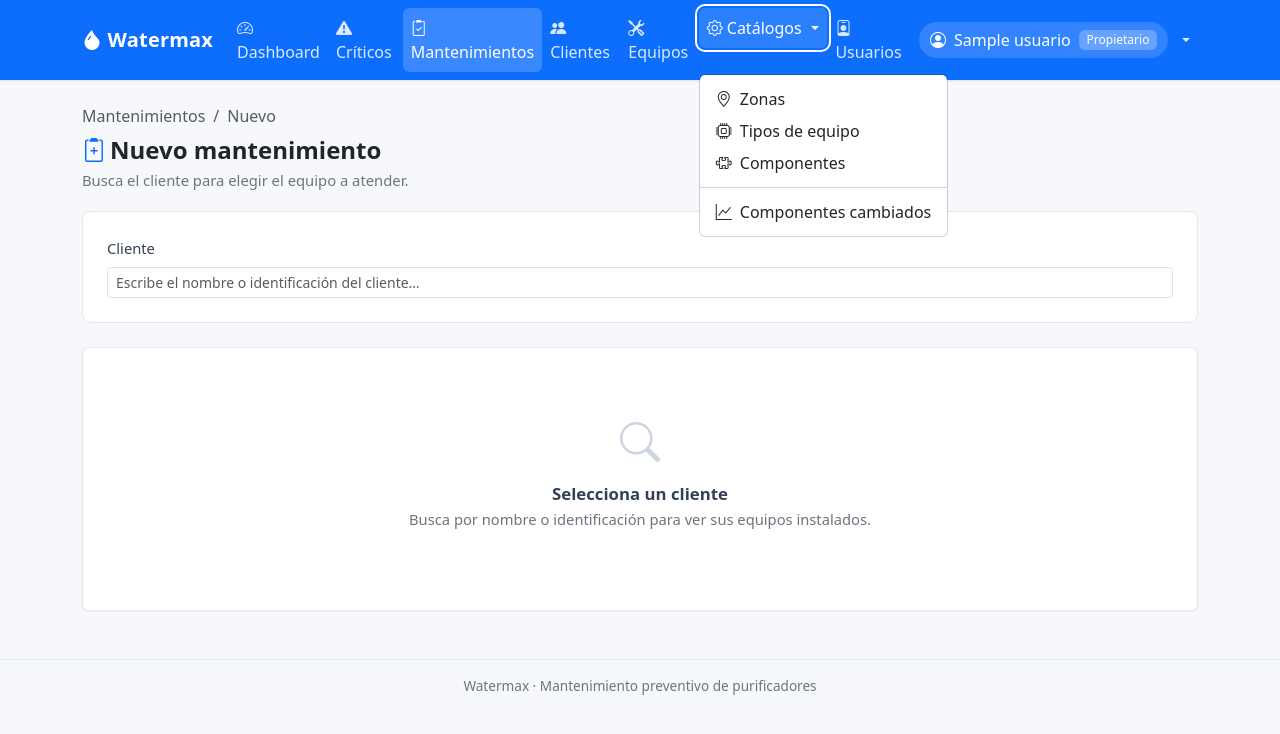
After one commit to davadord/watermax, a Flask app: page /maintenance/nuevo in a window 1280 px wide, after a click on "Catálogos". The commit adds this page. Shown: the top 734 px of the page. Run offline with Flask 3, Linux system fonts and the light colour scheme; a user stored in the database is signed in; tables that the repository leaves empty hold one stand-in row (values such as "Sample post"); some libraries are stand-ins or nearby versions.

Commit message:
Sprint 5: buscador y paginación en listados a escala real (#34-#38)
Con la BD poblada a escala real (500 equipos), los <select> con todo el
catálogo y los listados sin paginar se volvían inmanejables:

- Componente client_picker (búsqueda server-side por nombre/identificación,
  vía /admin/clientes/buscar) reemplaza los <select> largos de cliente en
  formularios de equipo, mantenimientos y reportes.
- Buscador + paginación en listado de clientes y equipos (admin).
- Alta rápida de mantenimiento: /maintenance/nuevo (buscar cliente → ver
  sus equipos → registrar), accesible para todos los roles. El link
  "Mantenimientos" del nav ahora es visible para técnicos también.
- Link directo desde el dashboard al reporte de componentes cambiados de
  la zona filtrada.

```diff
--- a/app/static/js/app.js
+++ b/app/static/js/app.js
@@ -8,6 +8,7 @@
     initFilterReset();
     initSubmitGuard();
     initAutoFocus();
+    initClientPicker();
   });
 
   // Tooltips en cualquier elemento con data-bs-toggle="tooltip"
@@ -88,6 +89,10 @@
           if (el.tagName === "SELECT") el.selectedIndex = 0;
           else el.value = "";
         });
+        form.querySelectorAll("[data-client-picker]").forEach(function (input) {
+          var hidden = document.getElementById(input.dataset.clientPickerTarget);
+          if (hidden) hidden.value = "";
+        });
         form.submit();
       });
     });
@@ -117,6 +122,83 @@
     });
   }
 
+  // Selector de cliente por búsqueda server-side: al escribir, hace fetch
+  // a data-client-picker-url?q=... y muestra sugerencias reales (substring
+  // en nombre o identificación, no solo prefijo como un <datalist>).
+  //   <input data-client-picker data-client-picker-target="cliente_id"
+  //          data-client-picker-url="/admin/clientes/buscar">
+  //   <input type="hidden" id="cliente_id">
+  //   <ul class="wm-client-picker-results">
+  function initClientPicker() {
+    document.querySelectorAll("[data-client-picker]").forEach(function (input) {
+      var hidden = document.getElementById(input.dataset.clientPickerTarget);
+      var url = input.dataset.clientPickerUrl;
+      var results = input.parentElement.querySelector(".wm-client-picker-results");
+      if (!hidden || !url || !results) return;
+
+      var debounceTimer = null;
+      var lastQuery = "";
+
+      function hideResults() {
+        results.classList.add("d-none");
+        results.innerHTML = "";
+      }
+
+      function selectCliente(cliente) {
+        input.value = cliente.nombre + " — " + cliente.identificador;
+        var previo = hidden.value;
+        hidden.value = cliente.id;
+        hideResults();
+        if (input.hasAttribute("data-client-picker-autosubmit") && hidden.value !== previo) {
+          input.form.submit();
+        }
+      }
+
+      function renderResults(clientes) {
+        results.innerHTML = "";
+        if (!clientes.length) {
+          hideResults();
+          return;
+        }
+        clientes.forEach(function (cliente) {
+          var li = document.createElement("li");
+          li.className = "list-group-item list-group-item-action";
+          li.style.cursor = "pointer";
+          li.textContent = cliente.nombre + " — " + cliente.identificador;
+          li.addEventListener("mousedown", function (e) {
+            e.preventDefault();
+            selectCliente(cliente);
+          });
+          results.appendChild(li);
+        });
+        results.classList.remove("d-none");
+      }
+
+      input.addEventListener("input", function () {
+        hidden.value = "";
+        var q = input.value.trim();
+        clearTimeout(debounceTimer);
+        if (q.length < 2) {
+          hideResults();
+          return;
+        }
+        debounceTimer = setTimeout(function () {
+          lastQuery = q;
+          fetch(url + "?q=" + encodeURIComponent(q))
+            .then(function (r) { return r.json(); })
+            .then(function (clientes) {
+              if (q === lastQuery) renderResults(clientes);
+            })
+            .catch(function () { hideResults(); });
+        }, 250);
+      });
+
+      input.addEventListener("blur", function () {
+        setTimeout(hideResults, 150);
+      });
+    });
+  }
+
   // Auto-focus al primer input de un formulario marcado con [data-autofocus]
   function initAutoFocus() {
     document.querySelectorAll("[data-autofocus]").forEach(function (form) {
--- a/app/templates/_macros.html
+++ b/app/templates/_macros.html
@@ -131,3 +131,56 @@
     checked
   {%- endif -%}
 {%- endmacro %}
+
+{# Selector de cliente con búsqueda (datalist nativo): un <input> de texto
+   filtrado por el navegador + un <input type="hidden"> con el id real que
+   se completa en JS (ver initClientPicker en app.js). Útil cuando el
+   <select> con todos los clientes se vuelve inmanejable a escala. #}
+{# Paginación server-side reutilizable: navega con url_for(endpoint, page=N, **extra_args).
+   extra_args debe incluir todos los filtros activos para que se conserven al cambiar de página. #}
+{% macro pagination(paginacion, endpoint, extra_args={}, label="Paginación") %}
+  {% if paginacion.pages > 1 %}
+  <nav aria-label="{{ label }}">
+    <ul class="pagination justify-content-center">
+      <li class="page-item {{ 'disabled' if not paginacion.has_prev }}">
+        <a class="page-link" href="{{ url_for(endpoint, page=paginacion.prev_num, **extra_args) }}">&laquo;</a>
+      </li>
+      {% for p in paginacion.iter_pages(left_edge=1, right_edge=1, left_current=2, right_current=2) %}
+        {% if p %}
+          <li class="page-item {{ 'active' if p == paginacion.page }}">
+            <a class="page-link" href="{{ url_for(endpoint, page=p, **extra_args) }}">{{ p }}</a>
+          </li>
+        {% else %}
+          <li class="page-item disabled"><span class="page-link">…</span></li>
+        {% endif %}
+      {% endfor %}
+      <li class="page-item {{ 'disabled' if not paginacion.has_next }}">
+        <a class="page-link" href="{{ url_for(endpoint, page=paginacion.next_num, **extra_args) }}">&raquo;</a>
+      </li>
+    </ul>
+  </nav>
+  {% endif %}
+{% endmacro %}
+
+{# Selector de cliente con búsqueda server-side: escribe → fetch a
+   /admin/clientes/buscar?q=... → lista de sugerencias. Al elegir una,
+   completa el <input type="hidden"> con el id real (ver initClientPicker
+   en app.js). `clientes` solo se usa para resolver el texto mostrado
+   cuando ya hay un selected_id (edición). #}
+{% macro client_picker(clientes, selected_id=None, name="cliente_id", required=True, placeholder="Buscar cliente por nombre o identificación…", autosubmit=False) %}
+  {% set selected_cliente = clientes|selectattr("id", "equalto", selected_id)|first if selected_id else None %}
+  <div class="wm-client-picker position-relative">
+    <input type="text" class="form-control{% if autosubmit %} form-control-sm{% endif %}"
+           id="{{ name }}_buscar" autocomplete="off"
+           placeholder="{{ placeholder }}"
+           value="{{ selected_cliente.nombre ~ ' — ' ~ selected_cliente.identificador if selected_cliente else '' }}"
+           data-client-picker data-client-picker-target="{{ name }}"
+           data-client-picker-url="{{ url_for('admin.buscar_clientes') }}"
+           {% if autosubmit %}data-client-picker-autosubmit{% endif %}
+           {% if required %}required aria-required="true"{% endif %}>
+    <input type="hidden" name="{{ name }}" id="{{ name }}"
+           value="{{ selected_id or '' }}">
+    <ul class="wm-client-picker-results list-group position-absolute w-100 shadow-sm d-none"
+        style="z-index: 1000; max-height: 16rem; overflow-y: auto;"></ul>
+  </div>
+{% endmacro %}
--- a/app/templates/base.html
+++ b/app/templates/base.html
@@ -42,6 +42,12 @@
             <i class="bi bi-exclamation-triangle-fill"></i> Críticos
           </a>
         </li>
+        <li class="nav-item">
+          <a class="nav-link {% if ep in ('maintenance.listado_mantenimientos', 'maintenance.buscar_equipo', 'maintenance.nuevo_mantenimiento') %}active{% endif %}"
+             href="{{ url_for('maintenance.listado_mantenimientos') if is_admin else url_for('maintenance.buscar_equipo') }}">
+            <i class="bi bi-clipboard2-check"></i> Mantenimientos
+          </a>
+        </li>
         {% if is_admin %}
         <li class="nav-item">
           <a class="nav-link {% if ep in ('admin.clientes', 'admin.nuevo_cliente', 'admin.editar_cliente') %}active{% endif %}"
@@ -55,14 +61,8 @@
             <i class="bi bi-tools"></i> Equipos
           </a>
         </li>
-        <li class="nav-item">
-          <a class="nav-link {% if ep == 'maintenance.listado_mantenimientos' %}active{% endif %}"
-             href="{{ url_for('maintenance.listado_mantenimientos') }}">
-            <i class="bi bi-clipboard2-check"></i> Mantenimientos
-          </a>
-        </li>
         <li class="nav-item dropdown">
-          <a class="nav-link dropdown-toggle {% if ep.startswith('admin.') and ep not in ('admin.clientes', 'admin.nuevo_cliente', 'admin.editar_cliente', 'admin.equipos', 'admin.nuevo_equipo', 'admin.editar_equipo') %}active{% endif %}"
+          <a class="nav-link dropdown-toggle {% if ep.startswith('admin.') and ep not in ('admin.clientes', 'admin.nuevo_cliente', 'admin.editar_cliente', 'admin.equipos', 'admin.nuevo_equipo', 'admin.editar_equipo') and ep != 'reports.componentes_cambiados' %}active{% endif %}"
              href="#" role="button" data-bs-toggle="dropdown" aria-expanded="false">
             <i class="bi bi-gear"></i> Catálogos
           </a>
@@ -73,6 +73,10 @@
               <i class="bi bi-cpu me-1"></i> Tipos de equipo</a></li>
             <li><a class="dropdown-item" href="{{ url_for('admin.componentes') }}">
               <i class="bi bi-puzzle me-1"></i> Componentes</a></li>
+            <li><hr class="dropdown-divider"></li>
+            <li><a class="dropdown-item {% if ep == 'reports.componentes_cambiados' %}active{% endif %}"
+                    href="{{ url_for('reports.componentes_cambiados') }}">
+              <i class="bi bi-graph-up me-1"></i> Componentes cambiados</a></li>
           </ul>
         </li>
         {% if current_user.rol == 'propietario' %}
--- /dev/null
+++ b/app/templates/maintenance/buscar_equipo.html
@@ -0,0 +1,78 @@
+{% extends "base.html" %}
+{% from "_macros.html" import page_header, empty_state, client_picker %}
+{% block title %}Nuevo mantenimiento — Watermax{% endblock %}
+{% block content %}
+
+{{ page_header(
+    "Nuevo mantenimiento",
+    subtitle="Busca el cliente para elegir el equipo a atender.",
+    icon="clipboard2-plus",
+    breadcrumb=[("Mantenimientos", None), ("Nuevo", None)]) }}
+
+<form method="GET" class="wm-form-card mb-4" data-autofocus>
+  <label class="form-label" for="cliente_id_buscar">Cliente</label>
+  {{ client_picker(clientes, selected_id=(cliente.id if cliente else None), required=False,
+                    placeholder="Escribe el nombre o identificación del cliente…", autosubmit=True) }}
+</form>
+
+{% if not cliente %}
+  <div class="card">
+    <div class="card-body">
+      {{ empty_state(
+        title="Selecciona un cliente",
+        message="Busca por nombre o identificación para ver sus equipos instalados.",
+        icon="search") }}
+    </div>
+  </div>
+{% elif not equipos %}
+  <div class="card">
+    <div class="card-body">
+      {{ empty_state(
+        title="Sin equipos activos",
+        message=cliente.nombre ~ " no tiene equipos instalados activos.",
+        icon="tools") }}
+    </div>
+  </div>
+{% else %}
+  <p class="text-muted small mb-3">
+    {{ equipos|length }} equipo{% if equipos|length != 1 %}s{% endif %} de {{ cliente.nombre }}.
+    Selecciona uno para registrar el mantenimiento.
+  </p>
+  <div class="table-responsive">
+    <table class="table table-hover align-middle">
+      <thead class="table-light">
+        <tr>
+          <th>Equipo</th>
+          <th>Zona / Sector</th>
+          <th>N.° de serie</th>
+          <th class="text-end"></th>
+        </tr>
+      </thead>
+      <tbody>
+        {% for equipo in equipos %}
+          <tr>
+            <td>
+              <strong>{{ equipo.tipo_equipo.nombre }}</strong>
+              {% if equipo.tipo_equipo.marca %}
+                <span class="text-muted small">· {{ equipo.tipo_equipo.marca }}</span>
+              {% endif %}
+            </td>
+            <td>
+              {{ equipo.zona.nombre }}
+              {% if equipo.sector %}<div class="text-muted small">{{ equipo.sector }}</div>{% endif %}
+            </td>
+            <td class="wm-mono">{{ equipo.numero_serie or '—' }}</td>
+            <td class="text-end">
+              <a href="{{ url_for('maintenance.nuevo_mantenimiento', equipo_id=equipo.id) }}"
+                 class="btn btn-primary btn-sm">
+                <i class="bi bi-clipboard2-plus"></i> Registrar
+              </a>
+            </td>
+          </tr>
+        {% endfor %}
+      </tbody>
+    </table>
+  </div>
+{% endif %}
+
+{% endblock %}
```
Also changed, not shown: app/blueprints/admin.py (+47 -5 lines), app/blueprints/maintenance.py (+30 -0 lines), app/templates/admin/equipo_form.html (+2 -9 lines), app/templates/admin/equipos.html (+19 -14 lines), app/templates/maintenance/listado.html (+6 -8 lines).
